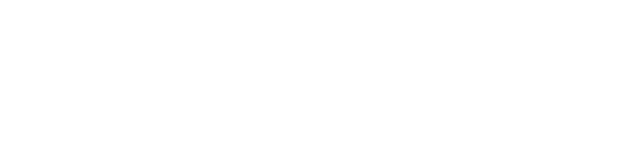
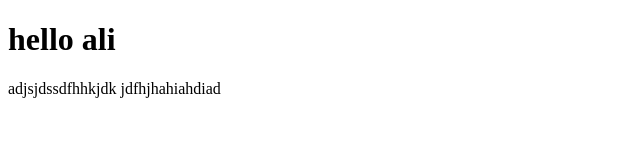
Before and after one commit to alshrary3389-ali/my-homework, a plain HTML site: page index.html in a window 1280 px wide. Shown: the whole page, without its empty margins (0-640 px from the left). Drawn offline with Linux system fonts and the light colour scheme.

Commit message:
the frist hljl

```diff
--- a/index.html
+++ b/index.html
@@ -8,6 +8,8 @@
     <title>Document</title>
 </head>
 <body>
+    <h1>hello ali</h1>
+    <p>adjsjdssdfhhkjdk jdfhjhahiahdiad</p>
 
 </body>
 </html>
```
